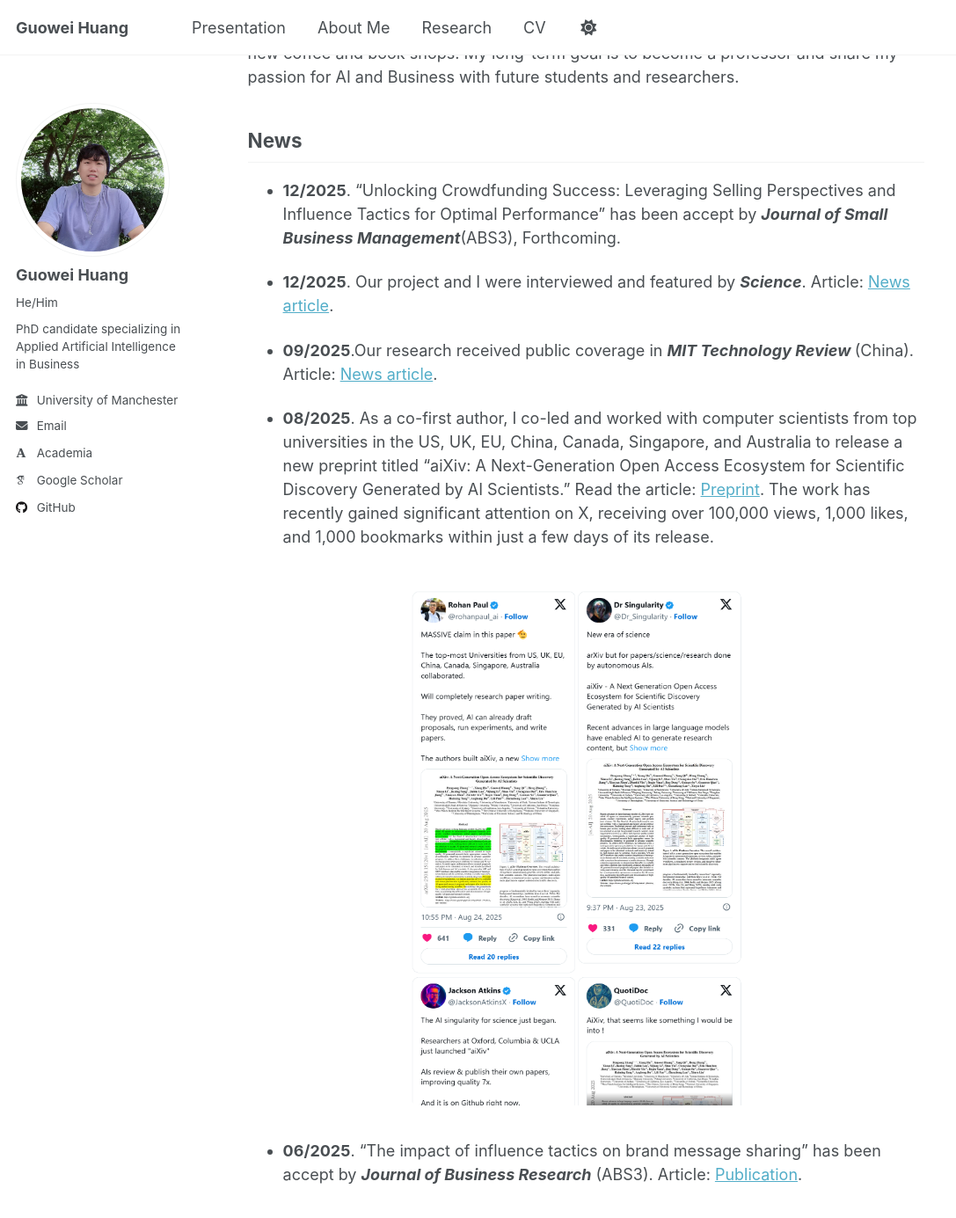
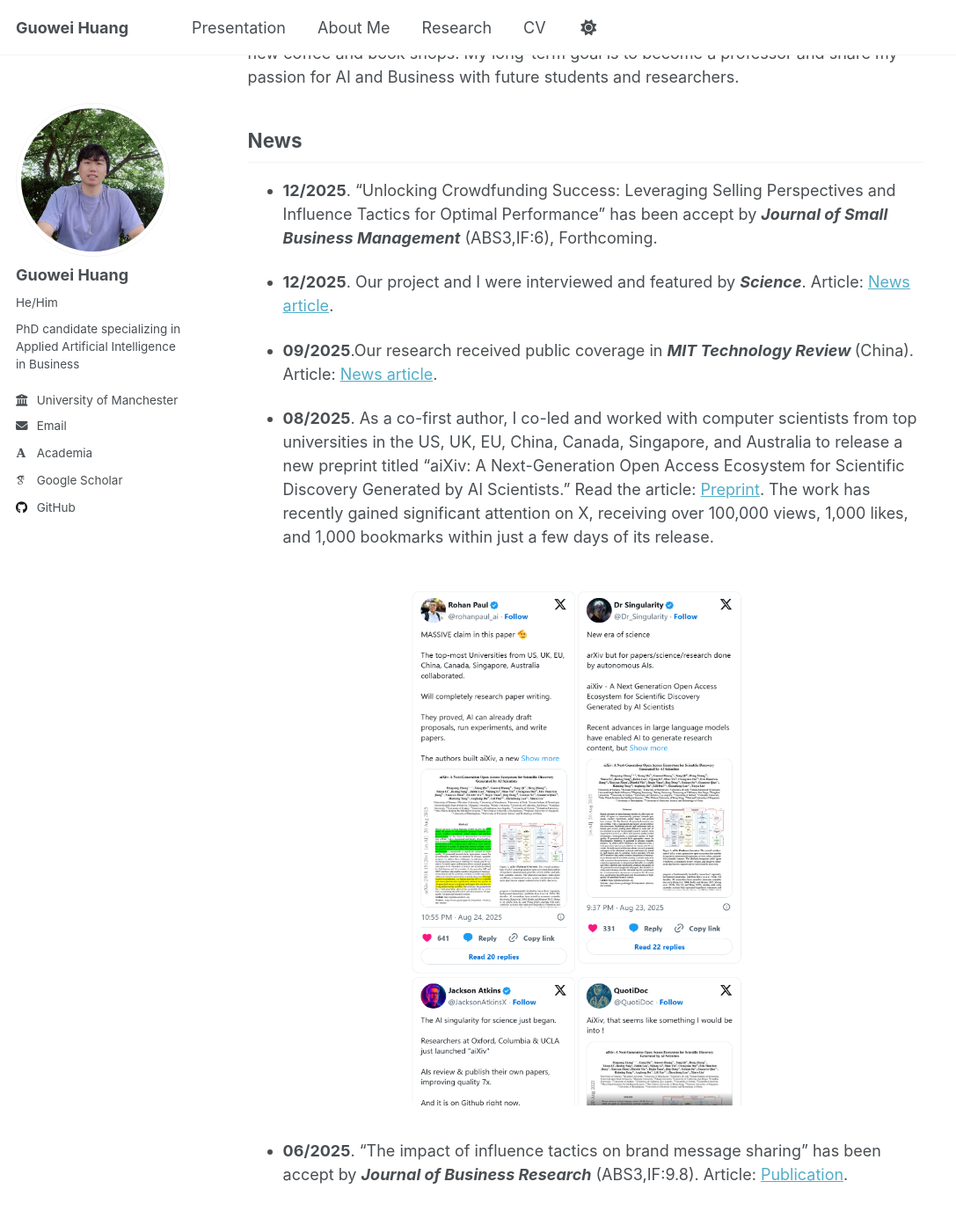
Before and after one commit to Oliverhuang123/Oliverhuang123.github.io, a Jekyll site: the page built from _pages/about.md, in a window 1280 px wide and 1400 px high, scrolled down 329 px. Shown: the top 1385 px of the window at 88% size, without its empty margins (0-1087 px from the left). Built offline with Jekyll 4.4.1, drawn with Linux system fonts in a browser that asks for light colours; some web fonts are replaced; a script that is not in the unit is left out.

Commit message:
Update about.md

```diff
--- a/_pages/about.md
+++ b/_pages/about.md
@@ -16,7 +16,7 @@ Outside of academia, I love coding, watching anime and TV series, hiking, and ex
 
 ## News
 
-- <strong>12/2025</strong>. "Unlocking Crowdfunding Success: Leveraging Selling Perspectives and Influence Tactics for Optimal Performance" has been accept by <strong><i>Journal of Small Business Management</i></strong>(ABS3), Forthcoming.
+- <strong>12/2025</strong>. "Unlocking Crowdfunding Success: Leveraging Selling Perspectives and Influence Tactics for Optimal Performance" has been accept by <strong><i>Journal of Small Business Management</i></strong> (ABS3,IF:6), Forthcoming.
 
 
 
@@ -31,7 +31,7 @@ Outside of academia, I love coding, watching anime and TV series, hiking, and ex
   <img src="/images/Twitter.png" alt="It has got some attention on X" width="400" style="border-radius: 10px; margin: 20px 0;">
 </div>
 
-- <strong>06/2025</strong>. "The impact of influence tactics on brand message sharing" has been accept by <strong><i>Journal of Business Research</i></strong> (ABS3). Article: <a href="https://doi.org/10.1016/j.jbusres.2025.115497" target="_blank">Publication</a>.
+- <strong>06/2025</strong>. "The impact of influence tactics on brand message sharing" has been accept by <strong><i>Journal of Business Research</i></strong> (ABS3,IF:9.8). Article: <a href="https://doi.org/10.1016/j.jbusres.2025.115497" target="_blank">Publication</a>.
 
 
 <br>
```
